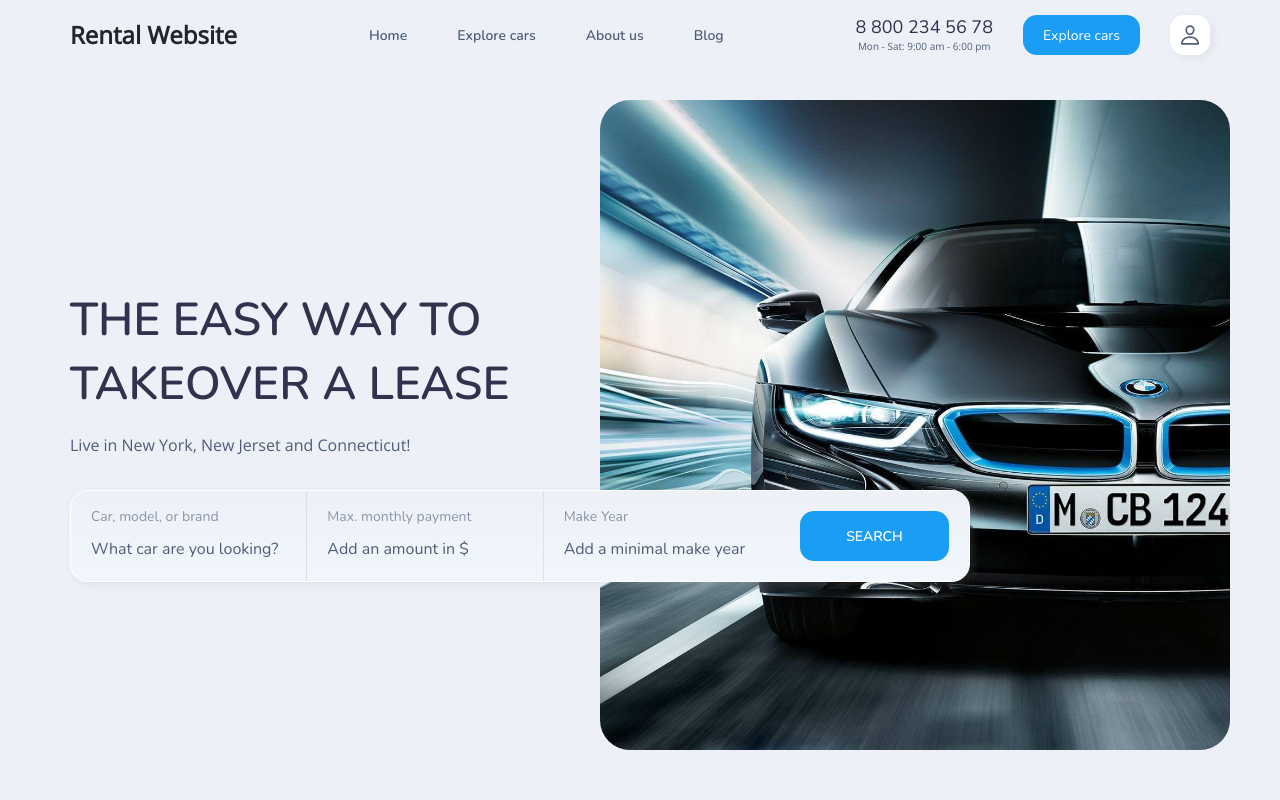
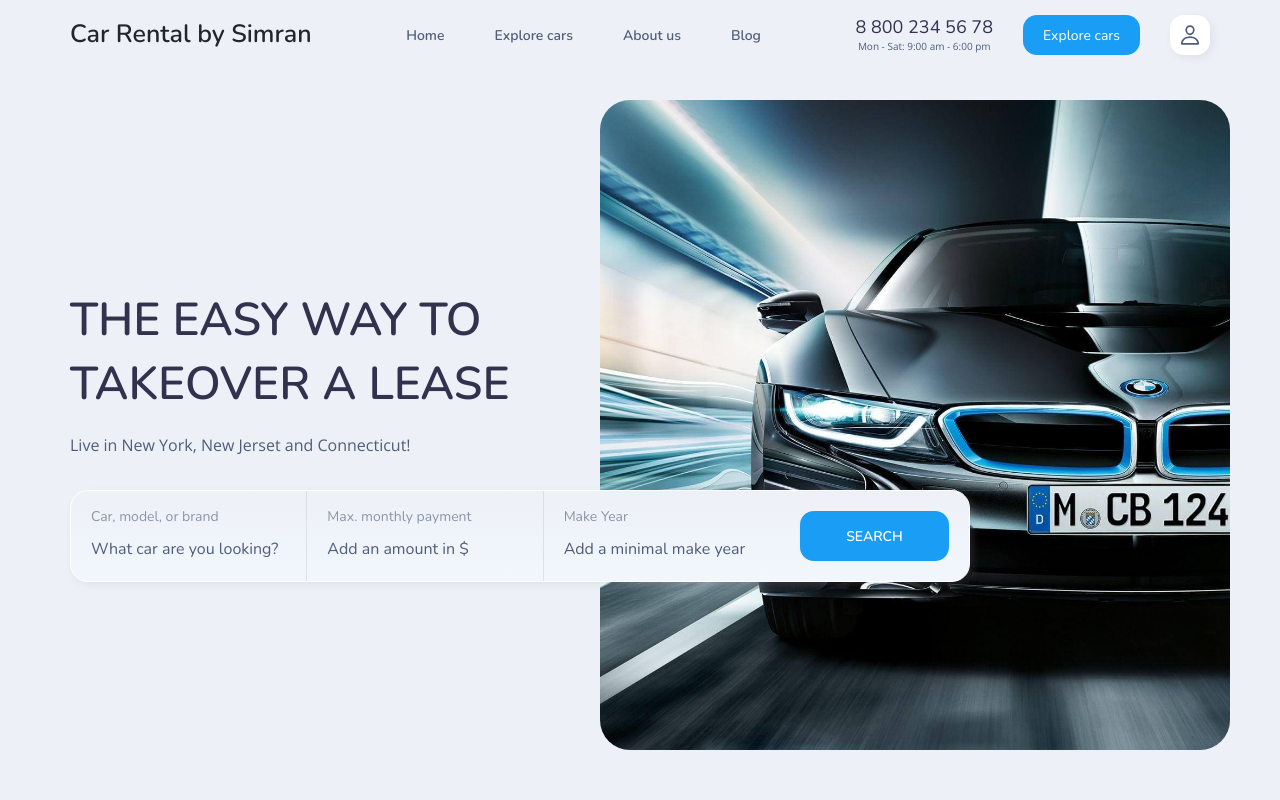
Before and after one commit to sudhanshugautam2911/Car-Rental, a plain HTML site: page index.html in a window 1280 px wide. Shown: the top 800 px of the page. Drawn offline with nearby package versions, Linux system fonts and the light colour scheme.

Commit message:
Updatess

```diff
--- a/assets/css/style.css
+++ b/assets/css/style.css
@@ -229,7 +229,8 @@ button, a { transition: var(--transition); }
 .header-name {
   /* width: 90px; */
   font-weight: bold;
-  font-size: x-large;
+  font-size: 25px;
+  font-family: var(--ff-nunito);
 }
 
 .header-contact { display: none; }
--- a/index.html
+++ b/index.html
@@ -36,11 +36,7 @@
     <div class="container">
 
       <div class="overlay" data-overlay></div>
-
-      <!-- <a href="#" class="logo">
-        <img src="./assets/images/logo.svg" alt="Ridex logo">
-      </a> -->
-      <p class="header-name">Rental Website</p>
+      <p class="header-name">Car Rental by Simran </p>
 
       <nav class="navbar" data-navbar>
         <ul class="navbar-list">
```
